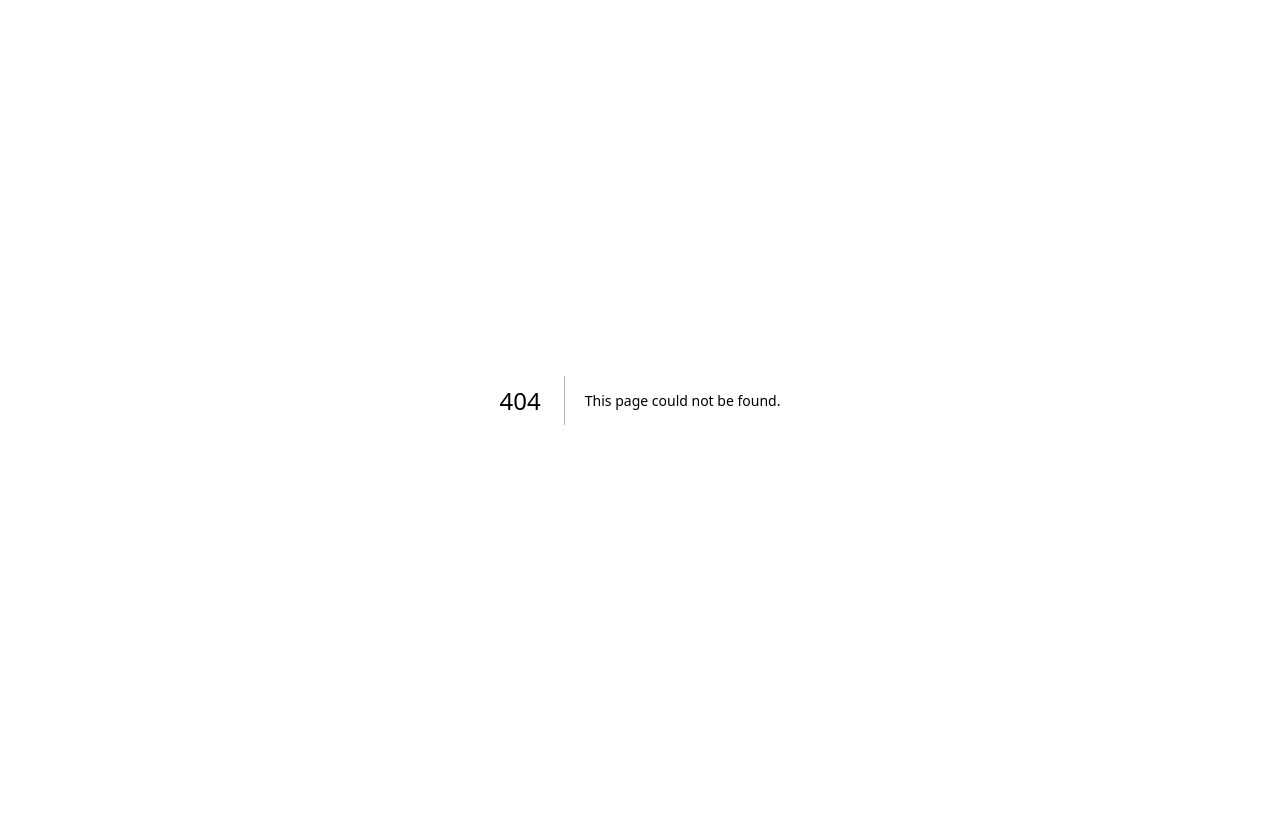
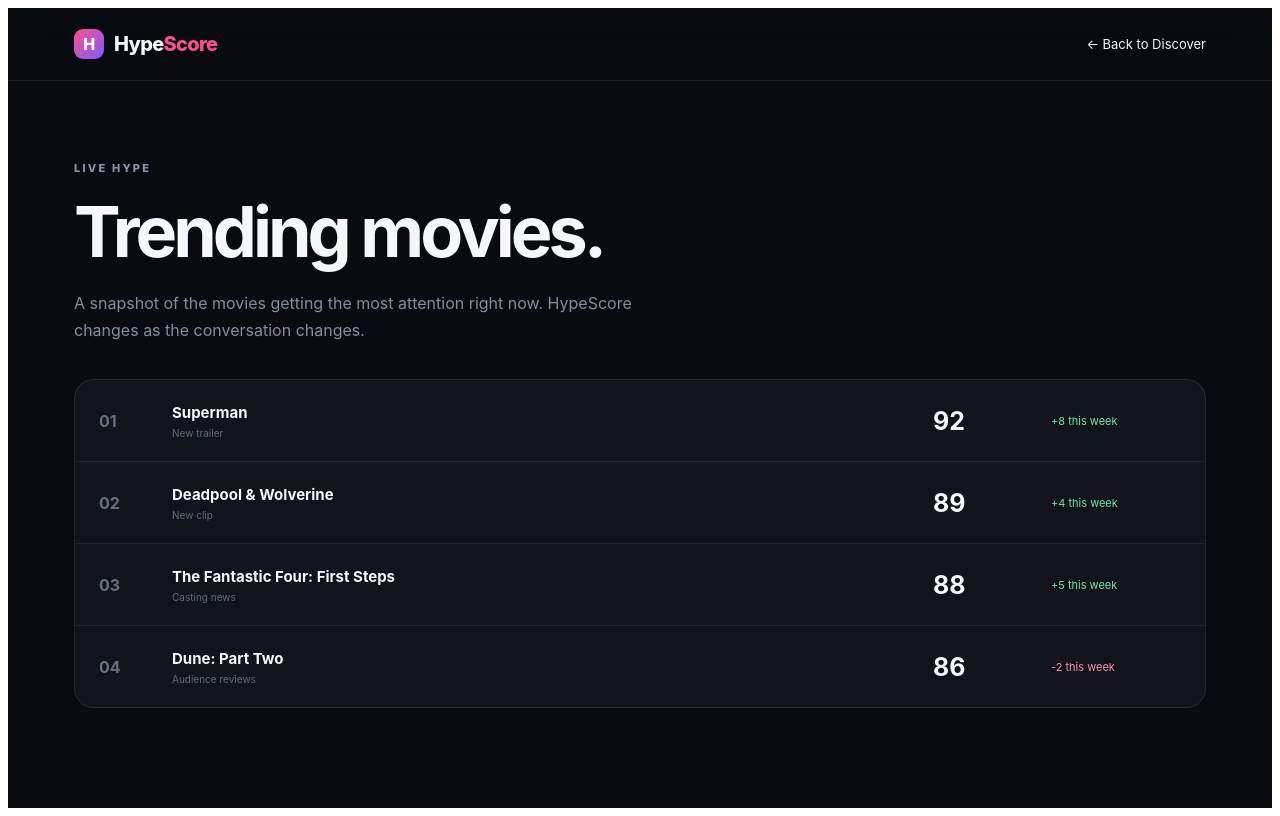
Before and after one commit to caseychourney/hypescore, a Next.js app: page /leaderboard in a window 1280 px wide. Before the commit this address had no page. Built offline with nearby package versions, Linux system fonts and the light colour scheme.

Commit message:
Add HypeScore trending leaderboard

```diff
--- /dev/null
+++ b/pages/leaderboard.js
@@ -0,0 +1,42 @@
+import Head from 'next/head';
+import Link from 'next/link';
+import styles from '../styles/Home.module.css';
+
+const rows = [
+  ['Superman', 92, '+8', 'New trailer'],
+  ['Deadpool & Wolverine', 89, '+4', 'New clip'],
+  ['The Fantastic Four: First Steps', 88, '+5', 'Casting news'],
+  ['Dune: Part Two', 86, '-2', 'Audience reviews'],
+];
+
+export default function Leaderboard() {
+  return (
+    <div className={styles.site}>
+      <Head>
+        <title>HypeScore — Trending</title>
+        <meta name="description" content="The movies gaining and losing the most hype." />
+      </Head>
+      <header className={styles.nav}>
+        <div className={styles.navInner}>
+          <Link href="/" className={styles.brand}><span className={styles.brandMark}>H</span><span>Hype<span>Score</span></span></Link>
+          <Link href="/" className={styles.textLink}>← Back to Discover</Link>
+        </div>
+      </header>
+      <main className={styles.section}>
+        <p className={styles.eyebrow}>LIVE HYPE</p>
+        <h1 style={{fontSize:'clamp(42px,6vw,70px)',letterSpacing:'-4px',margin:'0 0 12px'}}>Trending movies.</h1>
+        <p style={{color:'#858d9e',maxWidth:620,lineHeight:1.7,marginBottom:35}}>A snapshot of the movies getting the most attention right now. HypeScore changes as the conversation changes.</p>
+        <div style={{border:'1px solid rgba(255,255,255,.09)',borderRadius:20,overflow:'hidden',background:'#11141b'}}>
+          {rows.map((row,i) => (
+            <div key={row[0]} style={{display:'grid',gridTemplateColumns:'55px 1fr 100px 130px',alignItems:'center',gap:18,padding:'22px 24px',borderBottom:i===rows.length-1?'0':'1px solid rgba(255,255,255,.07)'}}>
+              <strong style={{color:'#676f80'}}>0{i+1}</strong>
+              <div><strong style={{fontSize:15}}>{row[0]}</strong><div style={{color:'#626a7a',fontSize:10,marginTop:5}}>{row[3]}</div></div>
+              <strong style={{fontSize:25}}>{row[1]}</strong>
+              <span style={{color:row[2].startsWith('+')?'#6ee7a0':'#ff8fae',fontSize:11}}>{row[2]} this week</span>
+            </div>
+          ))}
+        </div>
+      </main>
+    </div>
+  );
+}
```
